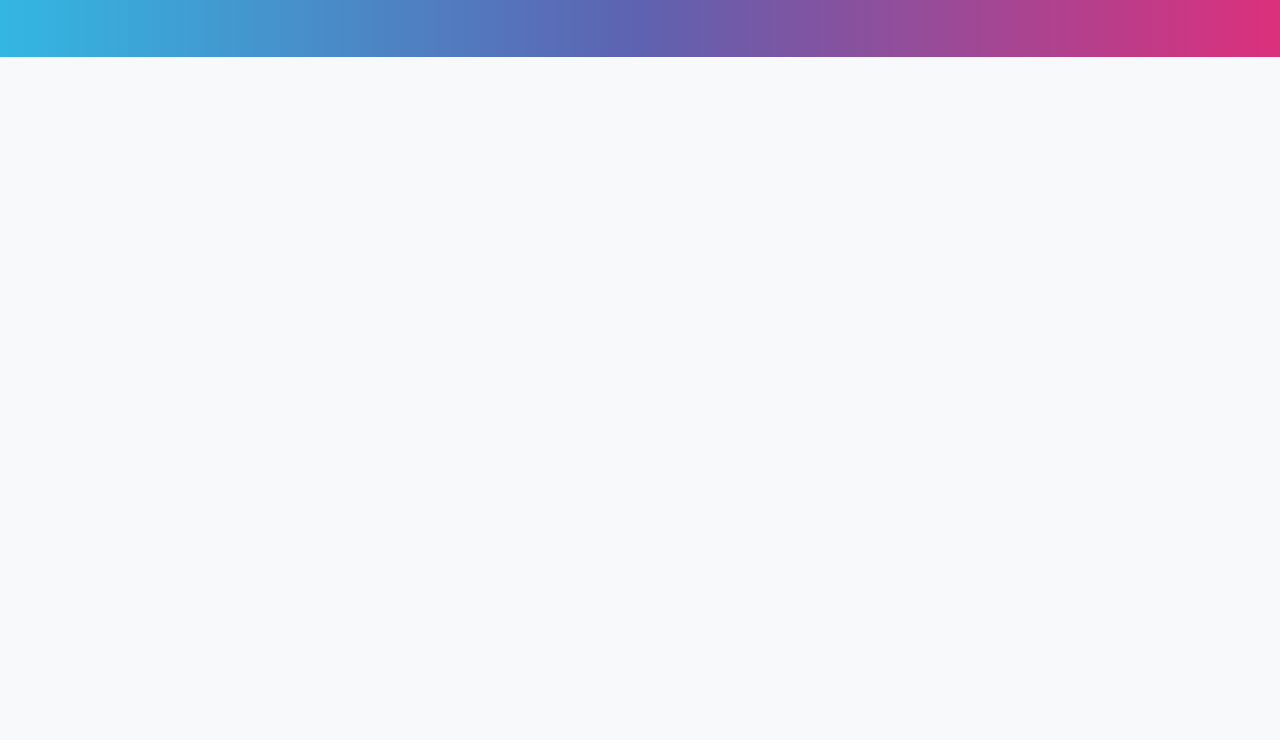
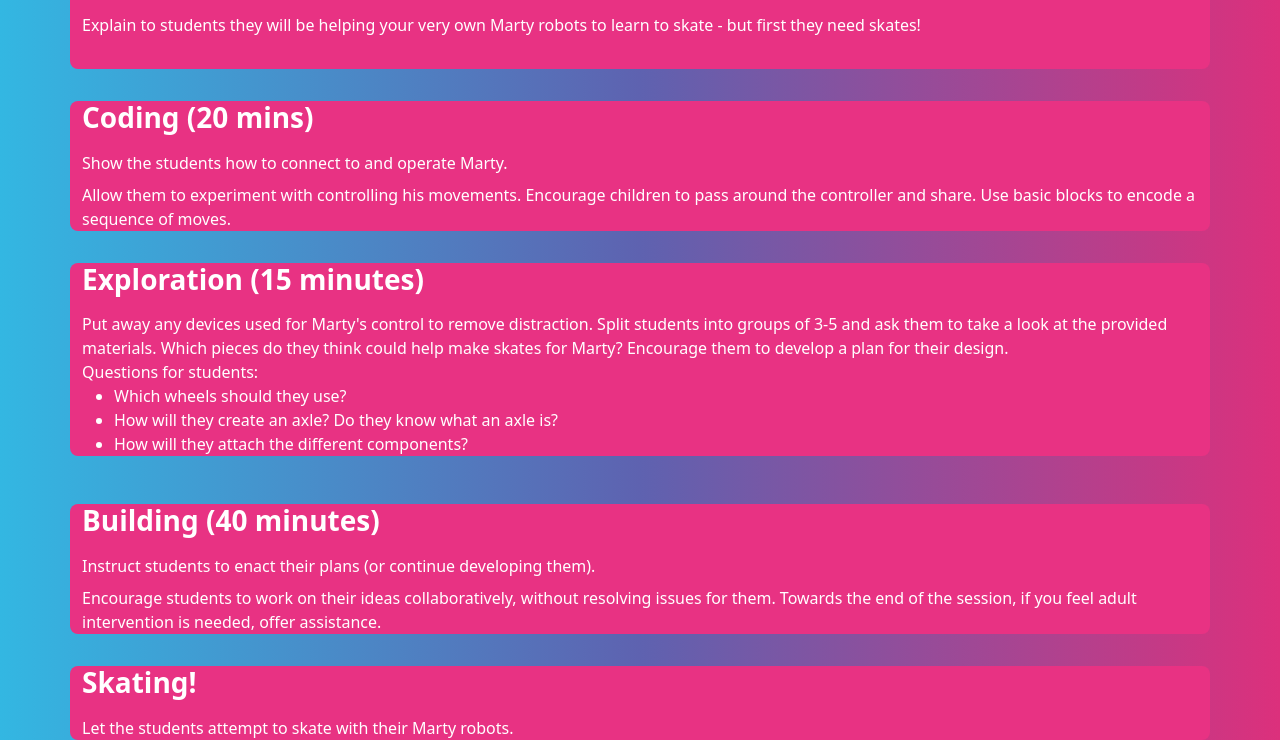
Before and after one commit to rollytrinity/cic-site, a Flask app: page /teachers in a window 1280 px wide. Shown: the part 743-1483 px from the top of the page. Before the commit the page ends 800 px from the top, so only its background shows below. Run offline with Flask 3, Linux system fonts and the light colour scheme; parts of the project's set-up code (start-up, migrations or seed data) failed here and were passed over.

Commit message:
adding lesson plan

```diff
--- a/app.py
+++ b/app.py
@@ -15,6 +15,6 @@
 def students():
     return render_template('students.html')
 
-@app.route('pedagogies')
+@app.route('/pedagogies')
 def pedagogies():
     return render_template('pedagogies.html')
--- a/requirements.txt
+++ b/requirements.txt
@@ -0,0 +1 @@
+flask===3.0.0
--- a/templates/home.html
+++ b/templates/home.html
@@ -30,7 +30,7 @@
 
 <div class="container rounded bg-primary">
     <h3>What will children learn?</h3>
-    Children will learn about product design and basic robotics and programming. This lesson plan is designed to inspire and excite children in early computing education. For more detail and source please visit the <a href="/pedagogies">pedagogies</a> page.
+    Children will learn about product design, basic robotics and programming. This lesson plan is designed to inspire and excite children in early computing education. For more detail and source please visit the <a href="/pedagogies">pedagogies</a> page.
 </div>
 
 {% endblock %}
--- a/templates/teachers.html
+++ b/templates/teachers.html
@@ -1,5 +1,71 @@
 {% extends "base.html" %}
 {% block content %}
 
+<div class="container rounded">
+    <h1>Lesson Plan</h1>
+</div>
+
+<div class="container rounded bg-info">
+    <h3>Resources required:</h3>
+    <ul>
+        <li>a Marty robot</li>
+        <li>Marty's skate attachment (3d  printable, see file here)</li>
+        <li>materials to make skates</li>
+    </ul>
+</div>
+
+<div class = "pb-3"></div>
+
+<div class="container rounded bg-primary">
+    <h3>Introduction</h3>
+    Show students this video of Marty getting used to his skates!
+    <div class = "pb-1"></div>
+    <iframe width="560" height="315" src="https://www.youtube.com/embed/-w2JIjG_cXg?si=_mjvnXNXgqqTcOtn" title="YouTube video player" frameborder="0" allow="accelerometer; autoplay; clipboard-write; encrypted-media; gyroscope; picture-in-picture; web-share" referrerpolicy="strict-origin-when-cross-origin" allowfullscreen></iframe>
+    </iframe>
+    <div class = "pb-1"></div>
+    Explain to students they will be helping your very own Marty robots to learn to skate - but first they need skates!
+    <div class = "pb-3"></div>
+</div>
+
+<div class = "pb-3"></div>
+
+<div class="container rounded bg-primary">
+    <h3>Coding (20 mins)</h3>
+    Show the students how to connect to and operate Marty.
+    <div class = "pb-1"></div>
+    Allow them to experiment with controlling his movements. Encourage children to pass around the controller and share.
+    Use basic blocks to encode a sequence of moves.
+</div>
+
+<div class = "pb-3"></div>
+
+<div class="container rounded bg-primary">
+    <h3>Exploration (15 minutes)</h3>
+    <div>Put away any devices used for Marty's control to remove distraction. Split students into groups of 3-5 and ask them to take a look at the provided materials. Which pieces do they think could help make skates for Marty? Encourage them to develop a plan for their design.</div>
+
+    Questions for students:
+    <ul>
+        <li>Which wheels should they use?</li>
+        <li>How will they create an axle? Do they know what an axle is?</li>
+        <li>How will they attach the different components?</li>
+    </ul>
+</div>
+
+<div class = "pb-3"></div>
+
+<div class="container rounded bg-primary">
+    <h3>Building (40 minutes)</h3>
+    Instruct students to enact their plans (or continue developing them).
+    <div class = "pb-1"></div>
+    Encourage students to work on their ideas collaboratively, without resolving issues for them.
+    Towards the end of the session, if you feel adult intervention is needed, offer assistance.
+</div>
+
+<div class = "pb-3"></div>
+
+<div class="container rounded bg-primary">
+    <h3>Skating!</h3>
+    Let the students attempt to skate with their Marty robots.
+</div>
 
 {% endblock %}
```
